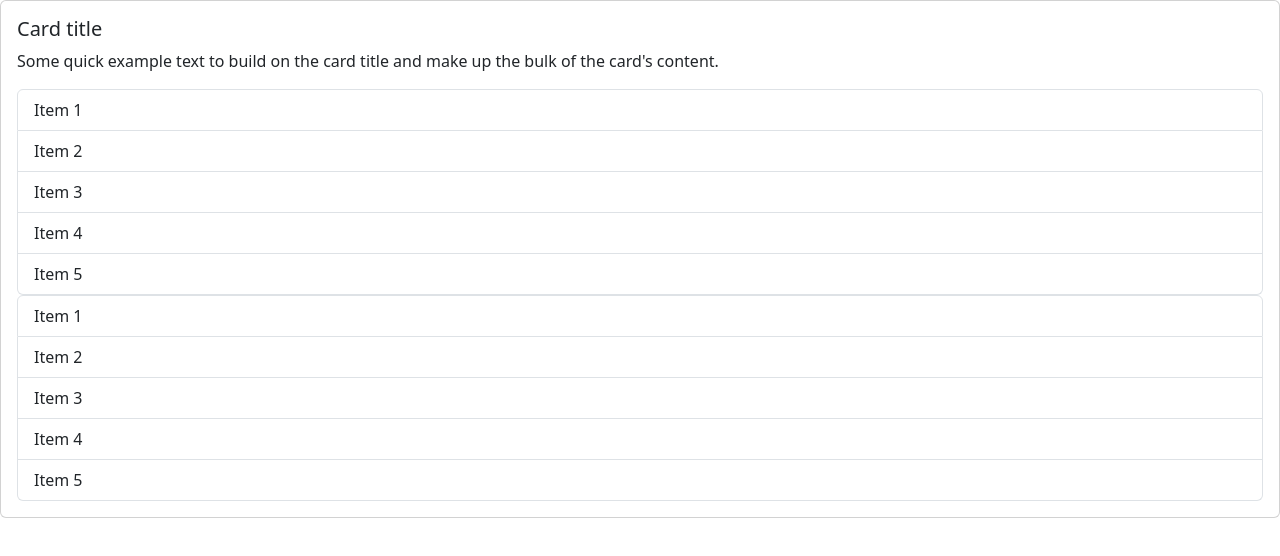
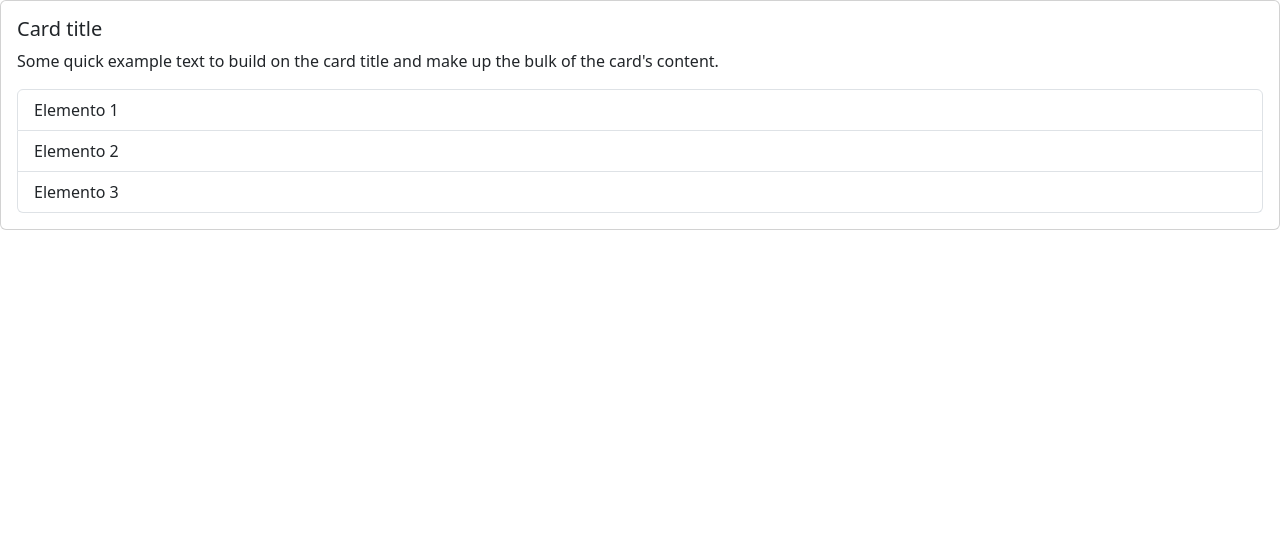
Before and after one commit to jmcc29/react-app, a React (Vite) app: page / in a window 1280 px wide. Shown: the top 556 px of the page. Built offline with nearby package versions, Linux system fonts and the light colour scheme.

Commit message:
Renderizado condicional ? :

```diff
--- a/src/App.tsx
+++ b/src/App.tsx
@@ -1,18 +1,27 @@
 import Card, { CardBody } from "./components/Card";
 import List from "./components/List";
+/**
+ * truthy
+ * falsy
+ */
+
 function App() {
-  const list = ["Item 1", "Item 2", "Item 3", "Item 4", "Item 5"];
+  const list: string[] = ["Elemento 1", "Elemento 2", "Elemento 3"];
   const handSelect = (elemento: string) => {
     console.log(elemento);
-  }
-  const handSelect2 = (elemento: string) => {
-    console.log("Mostrando: " + elemento);
-  }
+  };
+  const content = () => list.length !== 0 ? (
+      <List data={list} onSelect={handSelect} />
+    ) : (
+      <p>No hay elementos</p>
+    );
   return (
     <Card>
-      <CardBody title="Card title" text="Some quick example text to build on the card title and make up the bulk of the card's content."/>
-      <List data={list} onSelect = {handSelect}/>
-      <List data={list} onSelect = {handSelect2}/>
+      <CardBody
+        title="Card title"
+        text="Some quick example text to build on the card title and make up the bulk of the card's content."
+      />
+      {content()}
     </Card>
   );
 }
```
